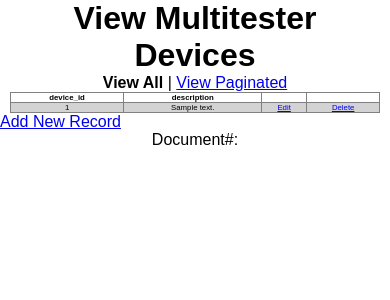
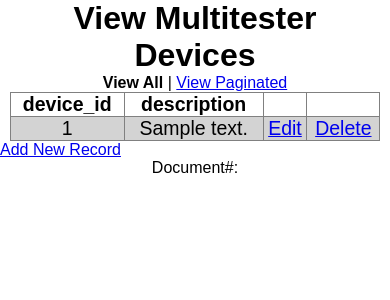
Before and after one commit to DWKessler/OvenResults, a PHP site: page /multitesterdevices_view.php in a window 390 px wide. Shown: the part 87-387 px from the top of the page. Run offline with PHP 8.4, Linux system fonts and the light colour scheme; tables that the repository leaves empty or names only in its code hold one stand-in row (values such as "Sample post").

Commit message:
Created basic css for view/edit pages

```diff
--- a/css/view.css
+++ b/css/view.css
@@ -2,7 +2,8 @@
 table,
 body p,
 body h1,
-table a {
+table a,
+body form div {
   margin:auto;
   width: 95%;
   text-align: center;
@@ -15,3 +16,10 @@ table tr {
 table tr:nth-child(even) {
   background-color: lightgrey;
 }
+
+@media (max-width: 900px) {
+  table tr {
+    font-size: 5vw;
+    word-wrap: normal;
+  }
+}
```
